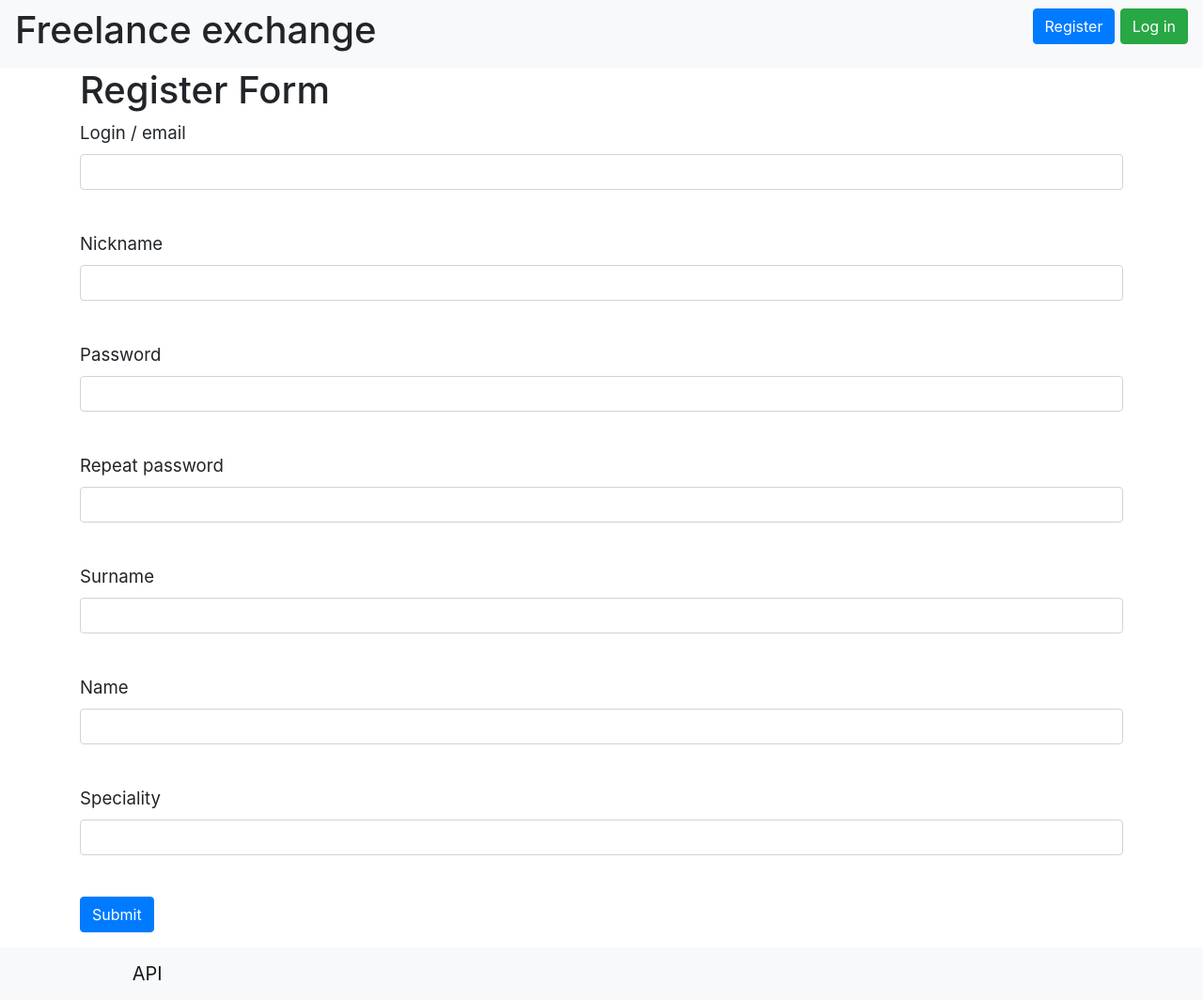
After one commit to notjik/Freelance-Exchange, a Flask app: template templates/register.html in a window 1280 px wide. The commit adds this page. Shown: the whole page at 94% size. Run offline with Flask 2, Linux system fonts and the light colour scheme; the template is opened without the code that fills it: values that come from a table or form of the project are taken from there, others are empty; some libraries are stand-ins or nearby versions.

Commit message:
update db, work register and login

```diff
--- a/data/__all_models.py
+++ b/data/__all_models.py
@@ -1,3 +1,4 @@
 from . import users
 from . import jobs
 from . import services
+from . import branches
--- a/data/jobs.py
+++ b/data/jobs.py
@@ -15,7 +15,7 @@ class Jobs(SqlAlchemyBase):
     preview = sqlalchemy.Column(sqlalchemy.LargeBinary)
     start_date = sqlalchemy.Column(sqlalchemy.DateTime, default=datetime.datetime.now)
     action = sqlalchemy.Column(sqlalchemy.Boolean, default=True)
-    user = orm.relation('user')
+    user = orm.relation('User')
 
     def __repr__(self):
         return f'<Job> [{self.id}] {self.job}: {self.client}, {self.action}'
--- /dev/null
+++ b/data/register.py
@@ -0,0 +1,15 @@
+from flask_wtf import FlaskForm
+from wtforms import SubmitField, StringField, PasswordField
+from wtforms.fields import EmailField
+from wtforms.validators import DataRequired
+
+
+class RegisterForm(FlaskForm):
+    email = EmailField('Login / email', validators=[DataRequired()])
+    nickname = StringField('Nickname', validators=[DataRequired()])
+    password = PasswordField('Password', validators=[DataRequired()])
+    password_again = PasswordField('Repeat password', validators=[DataRequired()])
+    surname = StringField('Surname')
+    name = StringField('Name')
+    speciality = StringField('Speciality')
+    submit = SubmitField('Submit')
--- a/main.py
+++ b/main.py
@@ -1,6 +1,83 @@
-def print_hello(name):
-    print(f'Hello, {name}!')
+import flask_login
+from flask import Flask, render_template, redirect
+from flask_login import LoginManager, login_user, login_required, logout_user
+
+from data import db_session
+from data.users import User
+from data.jobs import Jobs
+from data.services import Service
+from data.branches import Branches
+from data.register import RegisterForm
+from data.login import LoginForm
+
+app = Flask(__name__)
+app.config['SECRET_KEY'] = 'yandexlyceum_secret_key'
+
+login_manager = LoginManager()
+login_manager.init_app(app)
+
+
+@login_manager.user_loader
+def load_user(user_id):
+    db_sess = db_session.create_session()
+    return db_sess.query(User).get(user_id)
+
+
+@app.route('/login', methods=['GET', 'POST'])
+def login():
+    form = LoginForm()
+    if form.validate_on_submit():
+        db_sess = db_session.create_session()
+        user = db_sess.query(User).filter(User.email == form.email.data).first()
+        if user and user.check_password(form.password.data):
+            login_user(user, remember=form.remember_me.data)
+            return redirect("/")
+        return render_template('login.html', message="Wrong login or password", form=form)
+    return render_template('login.html', title='Authorization', form=form)
+
+
+@app.route('/logout')
+@login_required
+def logout():
+    logout_user()
+    return redirect("/")
+
+
+@app.route('/register', methods=['GET', 'POST'])
+def reqister():
+    form = RegisterForm()
+    if form.validate_on_submit():
+        if form.password.data != form.password_again.data:
+            return render_template('register.html', title='Register', form=form,
+                                   message="Passwords don't match")
+        db_sess = db_session.create_session()
+        if db_sess.query(User).filter(User.email == form.email.data).first():
+            return render_template('register.html', title='Register', form=form,
+                                   message="This user already exists")
+        user = User(
+            email=form.email.data,
+            nickname=form.nickname.data,
+            password=form.password.data,
+            surname=form.password.data,
+            name=form.password.data,
+            speciality=form.password.data
+        )
+        user.set_password(form.password.data)
+        db_sess.add(user)
+        db_sess.commit()
+        return redirect('/login')
+    return render_template('register.html', title='Регистрация', form=form)
+
+
+@app.route("/")
+def index():
+    db_sess = db_session.create_session()
+    jobs = db_sess.query(Jobs).all()
+    users = db_sess.query(User).all()
+    names = {name.id: name.nickname for name in users}
+    return render_template("index.html", jobs=jobs, names=names, title='Available vacancies')
 
 
 if __name__ == '__main__':
-    print_hello('World')
+    db_session.global_init("db/freelance_exchange.db")
+    app.run()
--- a/static/css/style.css
+++ b/static/css/style.css
@@ -10,6 +10,13 @@ td.ordinary {
     font-size: 14pt;
     padding: 5px;
 }
+.card-body p{
+    margin: 0; /* Убираем внешний отступ */
+    -webkit-line-clamp: 2; /* Число отображаемых строк */
+    display: -webkit-box; /* Включаем флексбоксы */
+    -webkit-box-orient: vertical; /* Вертикальная ориентация */
+    overflow: hidden; /* Обрезаем всё за пределами блока */
+   }
 h4 {
     color: #cccccc;
     padding: 20px;
--- /dev/null
+++ b/templates/register.html
@@ -0,0 +1,87 @@
+{% extends "base.html" %}
+
+{% block content %}
+<h1>Register Form</h1>
+
+<form action="" method="post">
+    {{ form.hidden_tag() }}
+    {{ form.csrf_token }}
+    <p>
+        {{ form.email.label }}<br>
+        {{ form.email(class="form-control", type="email") }}<br>
+        {% for error in form.email.errors %}
+    <p class="alert alert-danger" role="alert">
+        {{ error }}
+    </p>
+    {% endfor %}
+    <p>
+        {{ form.nickname.label }}<br>
+        {{ form.nickname(class="form-control") }}<br>
+        {% for error in form.nickname.errors %}
+    <p class="alert alert-danger" role="alert">
+        {{ error }}
+    </p>
+    {% endfor %}
+    <p>
+        {{ form.password.label }}<br>
+        {{ form.password(class="form-control", type="password") }}<br>
+        {% for error in form.password.errors %}
+    <p class="alert alert-danger" role="alert">
+        {{ error }}
+    </p>
+    {% endfor %}
+    <p>
+        {{ form.password_again.label }}<br>
+        {{ form.password_again(class="form-control", type="password") }}<br>
+        {% for error in form.password_again.errors %}
+    <p class="alert alert-danger" role="alert">
+        {{ error }}
+    </p>
+    {% endfor %}
+    <p>
+        {{ form.surname.label }}<br>
+        {{ form.surname(class="form-control") }}<br>
+        {% for error in form.surname.errors %}
+    <p class="alert alert-danger" role="alert">
+        {{ error }}
+    </p>
+    {% endfor %}
+    <p>
+        {{ form.name.label }}<br>
+        {{ form.name(class="form-control") }}<br>
+        {% for error in form.name.errors %}
+    <p class="alert alert-danger" role="alert">
+        {{ error }}
+    </p>
+    {% endfor %}
+    <p>
+        {{ form.speciality.label }}<br>
+        {{ form.speciality(class="form-control") }}<br>
+        {% for error in form.speciality.errors %}
+    <p class="alert alert-danger" role="alert">
+        {{ error }}
+    </p>
+    {% endfor %}
+    <p>{{ form.submit(type="submit", class="btn btn-primary") }}</p>
+    {% if message %}
+    <div class="modal fade" id="exampleModalCenter" tabindex="-1" role="dialog" aria-labelledby="exampleModalCenterTitle" aria-hidden="true">
+      <div class="modal-dialog modal-dialog-centered" role="document">
+        <div class="modal-content">
+          <div class="modal-header">
+            <h5 class="modal-title" id="exampleModalLongTitle">Warning</h5>
+            <button type="button" class="close" data-dismiss="modal" aria-label="Close">
+              <span aria-hidden="true">&times;</span>
+            </button>
+          </div>
+          <div class="modal-body">
+            {{ message }}
+          </div>
+          <div class="modal-footer">
+            <button type="button" class="btn btn-secondary" data-dismiss="modal">Close</button>
+          </div>
+        </div>
+      </div>
+    </div>
+    {% endif %}
+</form>
+{% endblock %}
```
Also changed, not shown: data/branches.py (added, +15 -0 lines), data/login.py (added, +11 -0 lines), data/services.py (+5 -2 lines), templates/index.html (added, +21 -0 lines), templates/login.html (added, +47 -0 lines).
